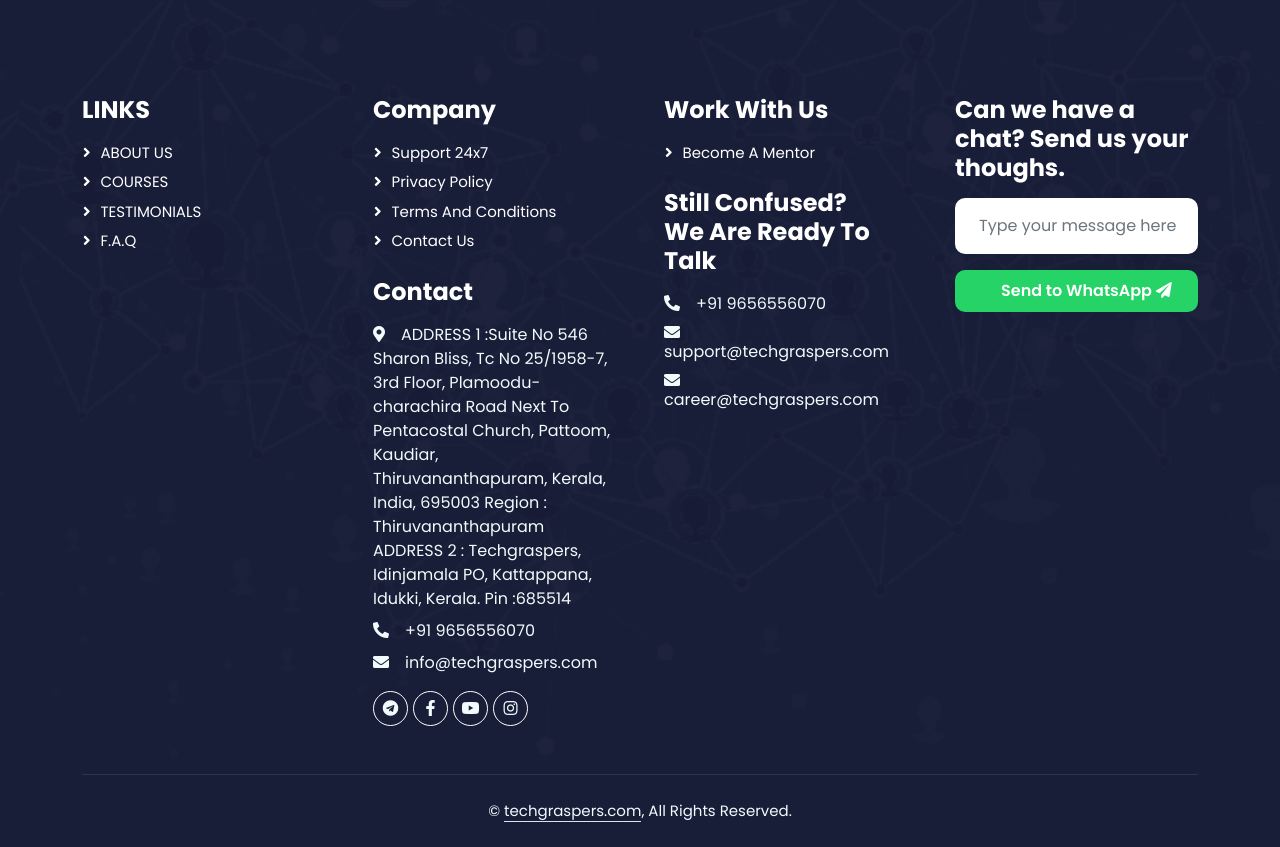
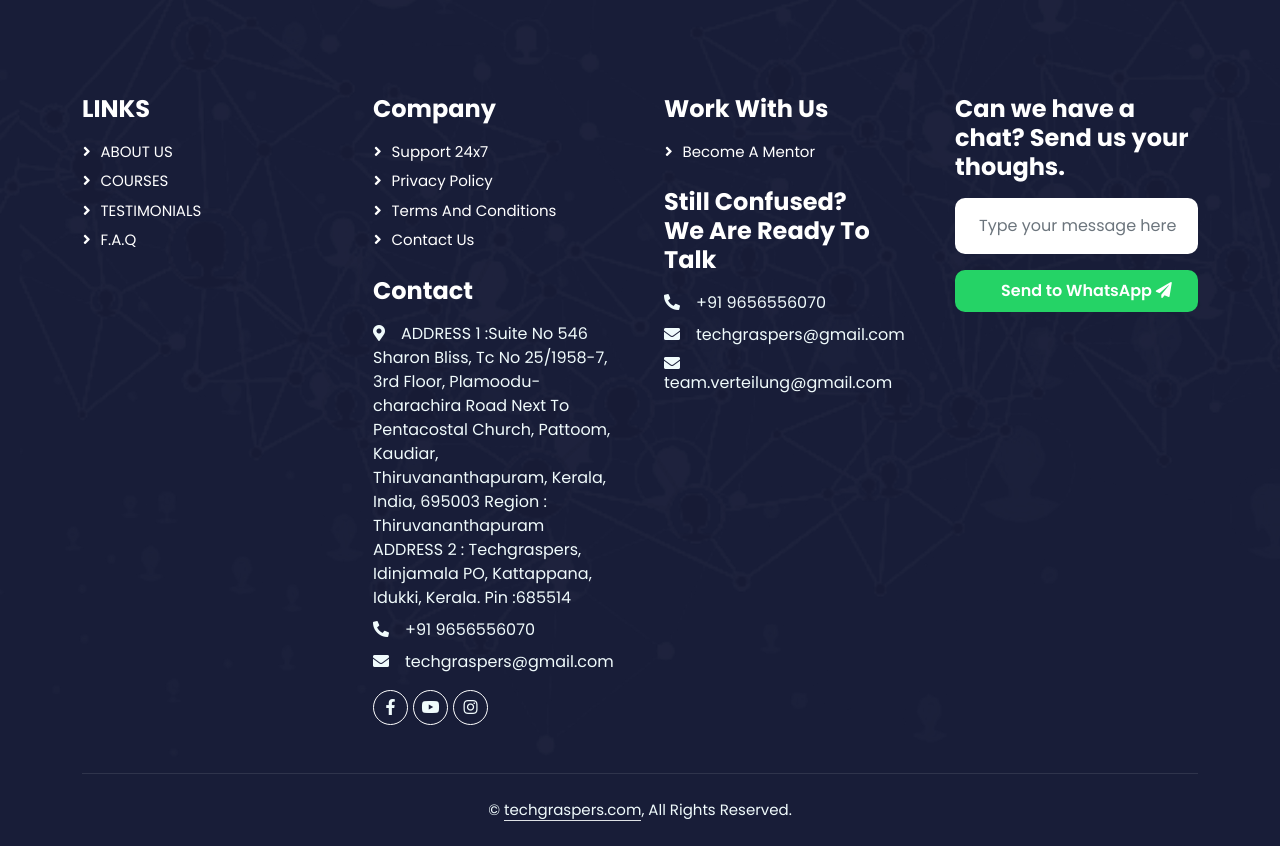
Before and after one commit to techgraspers/techgraspers.com, a Django app: page /course06/ in a window 1280 px wide. Shown: the part 3090-3937 px from the top of the page. Run offline with Django 4.2, Linux system fonts and the light colour scheme; data that the repository does not hold is empty; some libraries are stand-ins or nearby versions.

Commit message:
Update course06.html

```diff
--- a/templates/course06.html
+++ b/templates/course06.html
@@ -49,10 +49,10 @@
         <nav class="navbar navbar-expand-lg navbar-light shadow sticky-top p-0">
             <div class="collapse navbar-collapse" >
                 <div class="navbar-nav ms-auto p-4 p-lg-0">
-                    <a href="index.html"><img src="{% static 'img/icons/icons8-telegram-100 1.png' %}" alt=""></a>
-                    <a href="index.html" style="width: 25% !important;"><img src="{% static 'img/icons/icons8-youtube-100 2.png' %}" alt=""></a>
-                    <a href="index.html"><img src="{% static 'img/icons/icons8-instagram-100 2.png' %}" alt=""></a>
-                    <a href="index.html"><img src="{% static 'img/icons/icons8-facebook-100 2.png' %}" alt=""></a>
+                    <!--<a href="index.html"><img src="{% static 'img/icons/icons8-telegram-100 1.png' %}" alt=""></a>-->
+                    <a href="https://youtube.com/@techgraspers?si=ceKVFgHNnrCwIYXt" target="_blank" style="width: 20% !important;"><img src="{% static 'img/icons/icons8-youtube-100 2.png' %}" alt=""></a>
+                    <a href="https://www.instagram.com/techgraspers?igsh=d240aHFxd2M4dWl1&utm_source=qr" target="_blank"><img src="{% static 'img/icons/icons8-instagram-100 2.png' %}" alt=""></a>
+                    <a href="https://www.facebook.com/profile.php?id=61565912933115" target="_blank" style="margin-right:30px;"><img src="{% static 'img/icons/icons8-facebook-100 2.png' %}" alt=""></a>
                 </div>
             </div>
         </nav>
@@ -308,7 +308,7 @@
                     <p class="mb-4">At Tech Graspers, we are committed to providing top-notch software testing and development education. Our YouTube channel, Eliza&Joe, offers a wealth of tutorials, insights, and tips to help you enhance your skills and stay ahead in the industry.</p>
                     <p class="mb-4">Join our community on YouTube to access valuable content including detailed walkthroughs, live coding sessions, and expert interviews. Stay updated with the latest trends and techniques in software testing and development to keep your knowledge sharp and relevant.</p>
                     <div class="btn ghost-btn-ad" style="margin-top: 50px;">
-                        <a class="" href="https://youtu.be/kKWwFLHsZdw?si=QHjbWme1BHznJYZC" style="color: #0b1442; font-weight: bold;" target="_blank">Watch on YouTube</a>
+                        <a class="" href="https://youtube.com/shorts/puzUcIA22I8?si=O_B6D1pX3F0EM1_q" style="color: #0b1442; font-weight: bold;" target="_blank">Watch on YouTube</a>
                     </div>
                 </div>
             </div>
@@ -551,12 +551,12 @@
                         <p class="mb-2"><i class="fa fa-map-marker-alt me-3"></i>ADDRESS 1 :Suite No 546 Sharon Bliss, Tc No 25/1958-7, 3rd Floor, Plamoodu-charachira Road Next To Pentacostal Church, Pattoom, Kaudiar, Thiruvananthapuram, Kerala, India, 695003
                             Region : Thiruvananthapuram <br/> ADDRESS 2 : Techgraspers, Idinjamala PO, Kattappana, Idukki, Kerala. Pin :685514</p>
                         <p class="mb-2"><i class="fa fa-phone-alt me-3"></i>+91 9656556070</p>
-                        <p class="mb-2"><i class="fa fa-envelope me-3"></i>info@techgraspers.com</p>
+                        <p class="mb-2"><i class="fa fa-envelope me-3"></i>techgraspers@gmail.com</p>
                         <div class="d-flex pt-2">
-                            <a class="btn btn-outline-light btn-social" href=""><i class="fab fa-telegram"></i></a>
+                            <!--<a class="btn btn-outline-light btn-social" href=""><i class="fab fa-telegram"></i></a>-->
                             <a href="https://www.facebook.com/profile.php?id=61565912933115" target="_blank" class="btn btn-outline-light btn-social" href=""><i class="fab fa-facebook-f"></i></a>
-                            <a class="btn btn-outline-light btn-social" href=""><i class="fab fa-youtube"></i></a>
-                            <a class="btn btn-outline-light btn-social" href=""><i class="fab fa-instagram"></i></a>
+                            <a class="btn btn-outline-light btn-social" href="https://youtube.com/@techgraspers?si=ceKVFgHNnrCwIYXt" target="_blank"><i class="fab fa-youtube"></i></a>
+                            <a class="btn btn-outline-light btn-social" href="https://www.instagram.com/techgraspers?igsh=d240aHFxd2M4dWl1&utm_source=qr" target="_blank"><i class="fab fa-instagram"></i></a>
                         </div>
                     </div>
                     <div class="col-lg-3 col-md-6">
@@ -564,8 +564,8 @@
                         <a class="btn btn-link mb-4" onclick="openModal('Enrolling as a Mentor')">Become a Mentor</a>
                         <h4 class="text-white mb-3">Still Confused?<br>We Are Ready To Talk</h4>
                         <p class="mb-2"><i class="fa fa-phone-alt me-3"></i>+91 9656556070</p>
-                        <p class="mb-2"><i class="fa fa-envelope me-3"></i>support@techgraspers.com</p>
-                        <p class="mb-2"><i class="fa fa-envelope me-3"></i>career@techgraspers.com</p>
+                        <p class="mb-2"><i class="fa fa-envelope me-3"></i>techgraspers@gmail.com</p>
+                        <p class="mb-2"><i class="fa fa-envelope me-3"></i>team.verteilung@gmail.com</p>
                     </div>
                     <div class="col-lg-3 col-md-6">
                         <h4 class="text-white mb-3">Can we have a chat? Send us your thoughs.</h4>
@@ -621,7 +621,7 @@
             player = new YT.Player('player', {
                 height: '100%',
                 width: '100%',
-                videoId: 'kKWwFLHsZdw', // YouTube video ID
+                videoId: 'puzUcIA22I8', // YouTube video ID
                 playerVars: {
                     'autoplay': 0,
                     'controls': 0,
```
